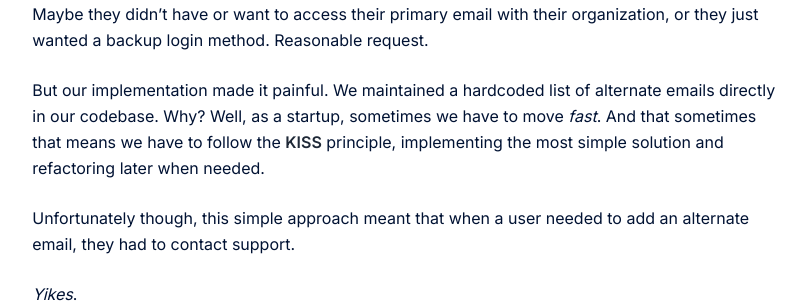
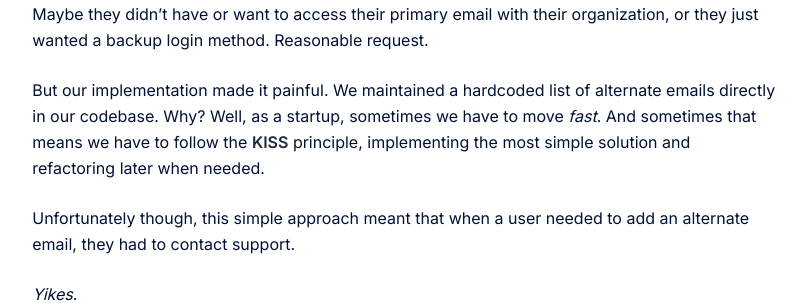
Before and after one commit to tint-ai/tint-ai.github.io, a Jekyll site: the page built from _posts/2025-12-19-building-self-service-email-system.md, in a window 1280 px wide and 900 px high, scrolled down 800 px. Shown: the part 154-457 px from the top of the window, without its empty margins (236-1043 px from the left). Built offline with Jekyll 4.4.1, drawn with Linux system fonts in a browser that asks for light colours; some of the changed text lies outside the part shown.

Commit message:
fix grammar

```diff
--- a/_posts/2025-12-19-building-self-service-email-system.md
+++ b/_posts/2025-12-19-building-self-service-email-system.md
@@ -18,7 +18,7 @@ We recently shipped a solution that changed everything: 15-second average turnar
 
 Our users often need to add alternate email addresses for logging into Tint's Protection Portal. Maybe they didn't have or want to access their primary email with their organization, or they just wanted a backup login method. Reasonable request.
 
-But our implementation made it painful. We maintained a hardcoded list of alternate emails directly in our codebase. Why? Well, as a startup, sometimes we have to move _fast_. And that sometimes that means we have to follow the **KISS** principle, implementing the most simple solution and refactoring later when needed.
+But our implementation made it painful. We maintained a hardcoded list of alternate emails directly in our codebase. Why? Well, as a startup, sometimes we have to move _fast_. And sometimes that means we have to follow the **KISS** principle, implementing the most simple solution and refactoring later when needed.
 
 Unfortunately though, this simple approach meant that when a user needed to add an alternate email, they had to contact support.
 
```
Also changed, not shown: other parts of _posts/2025-12-19-building-self-service-email-system.md (+2 -2 lines).
